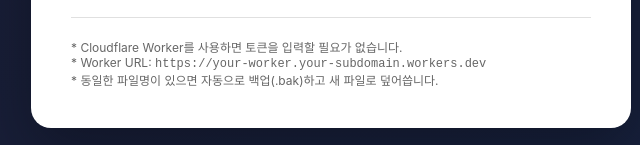
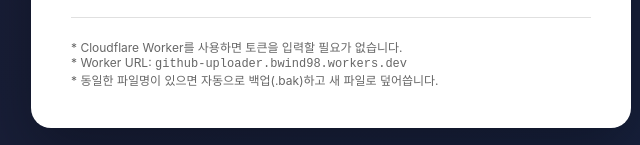
Before and after one commit to kenshin80/part, a plain HTML site: page partchange.html in a window 1280 px wide. Shown: the part 846-991 px from the top of the page, 309-949 px from the left. Drawn offline with Linux system fonts and the light colour scheme.

Commit message:
Update Worker URL to github-uploader.bwind98.workers.dev

```diff
--- a/partchange.html
+++ b/partchange.html
@@ -241,14 +241,14 @@
 
         <div class="note">
             * Cloudflare Worker를 사용하면 토큰을 입력할 필요가 없습니다.<br>
-            * Worker URL: <code id="workerUrl">설정 필요</code><br>
+            * Worker URL: <code id="workerUrl">github-uploader.bwind98.workers.dev</code><br>
             * 동일한 파일명이 있으면 자동으로 백업(.bak)하고 새 파일로 덮어씁니다.
         </div>
     </div>
 
     <script>
-        // Cloudflare Worker URL (배포 후 설정)
-        const WORKER_URL = 'https://your-worker.your-subdomain.workers.dev';
+        // Cloudflare Worker URL
+        const WORKER_URL = 'https://github-uploader.bwind98.workers.dev';
 
         const fileInput = document.getElementById('fileInput');
         const fileName = document.getElementById('fileName');
@@ -262,7 +262,7 @@
         const tokenInput = document.getElementById('token');
 
         // Worker URL 표시
-        document.getElementById('workerUrl').textContent = WORKER_URL;
+        document.getElementById('workerUrl').textContent = WORKER_URL.replace('https://', '');
 
         useDirectApiCheckbox.addEventListener('change', (e) => {
             tokenGroup.style.display = e.target.checked ? 'block' : 'none';
```
